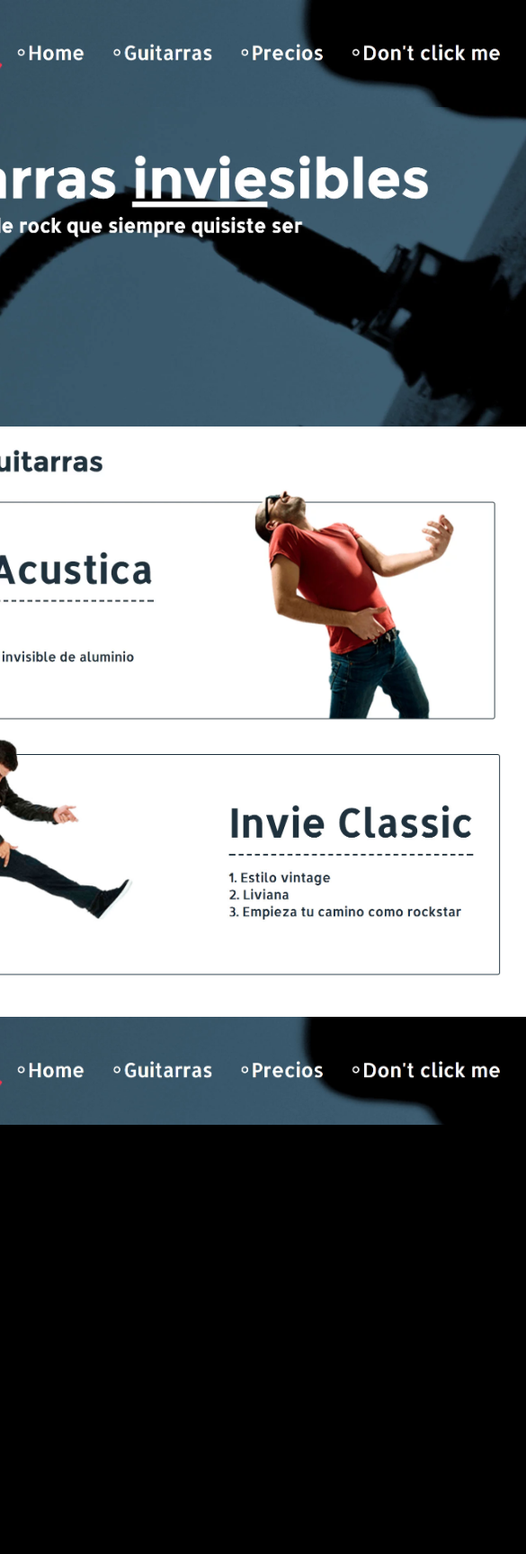
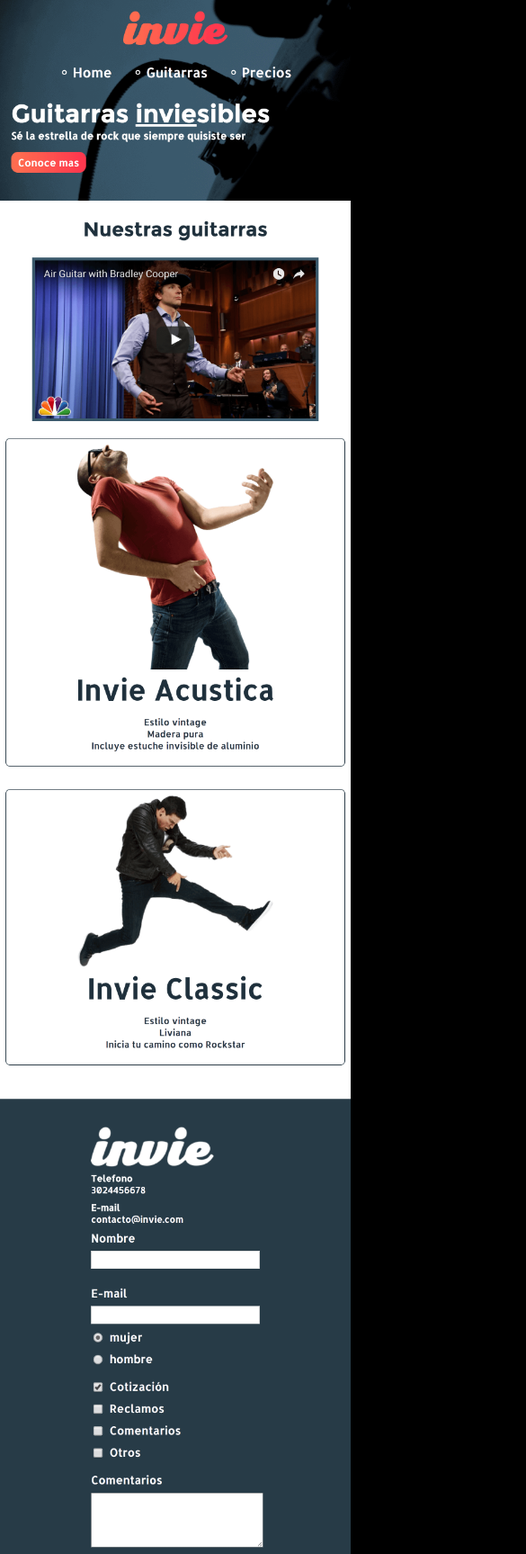
Before and after one commit to IamSergioGR/sginvie, a plain HTML site: page index.html in a window 390 px wide. Shown: the top 1727 px of the page at 90% size, 585 px wide, since content can reach past the window. Before the commit the page ends 1250 px from the top, so only its background shows below. Drawn offline with Linux system fonts and the light colour scheme.

Commit message:
finalizando responsive design

```diff
--- a/index.html
+++ b/index.html
@@ -22,23 +22,42 @@
 
     }
 
+    img#responsive{
+        display:none;
+    }
+
+    @media screen and (max-width: 768px){
+        img#clasic{
+            display: none;
+        }
+        img#responsive{
+            display: flex;
+            width: 100%;
+
+        }
+
+    }
     </style>
 </head>
 <body>
-    <div>
-        <img src="img/header.jpg" alt="header">
+    <div >
+
+        <img src="img/responsive.png" alt="responsive" id="responsive">
     </div>
     <div>
-        <img src="img/Hero.png" alt="hero">
+        <img src="img/header.jpg" alt="header" id="clasic">
     </div>
     <div>
-        <img src="img/acustica.PNG" alt="acustica">
+        <img src="img/Hero.png" alt="hero" id="clasic">
     </div>
     <div>
-        <img src="img/clasica.jpg" alt="clasica">
+        <img src="img/acustica.PNG" alt="acustica" id="clasic">
     </div>
     <div>
-        <img src="img/footer.jpg" alt="footer">
+        <img src="img/clasica.jpg" alt="clasica" id="clasic">
+    </div>
+    <div>
+        <img src="img/footer.jpg" alt="footer" id="clasic">
     </div>
 </body>
 </html>
```
Also changed, not shown: img/responsive.png (added).
